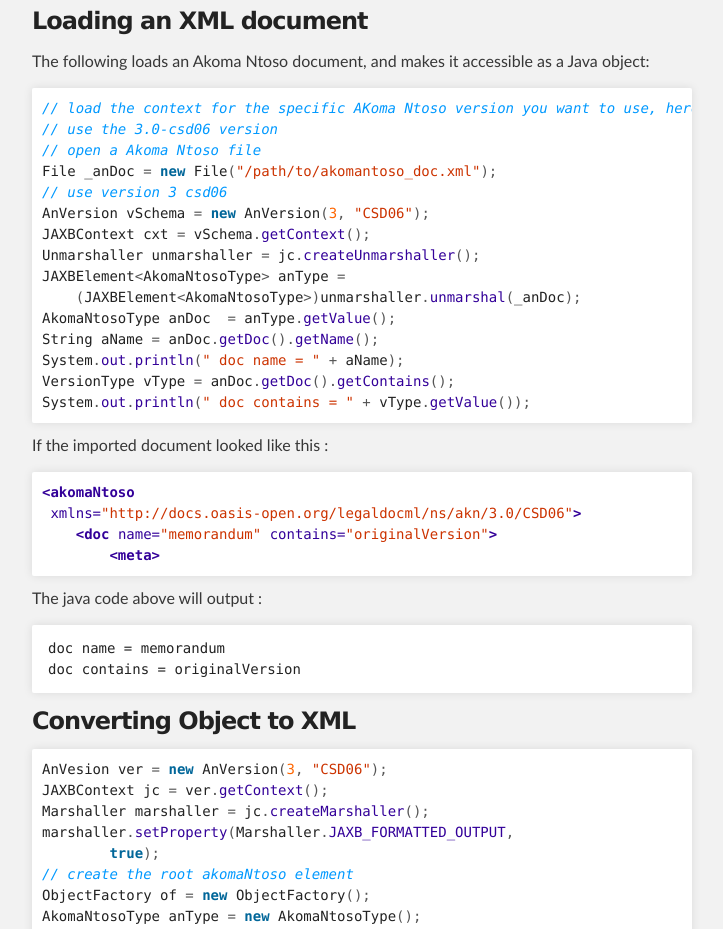
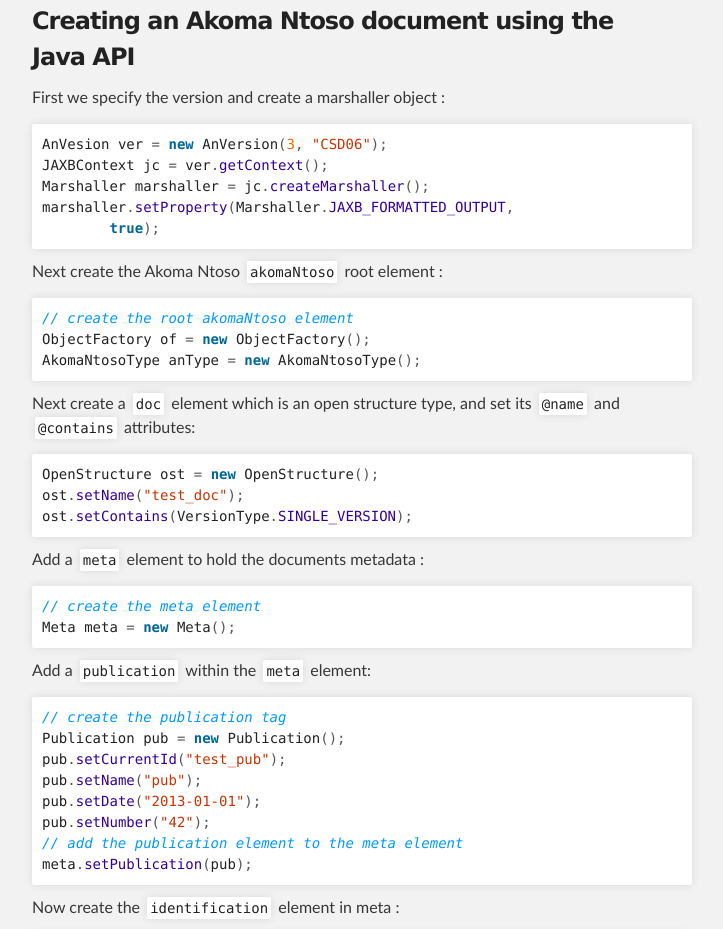
Before and after one commit to bungenix/akomantoso-lib, a plain HTML site: page index.html in a window 1280 px wide. Shown: the part 686-1615 px from the top of the page, without its empty margins (288-1011 px from the left). Drawn offline with Linux system fonts and the light colour scheme.

```diff
--- a/index.html
+++ b/index.html
@@ -47,58 +47,40 @@
 <a name="usage" class="anchor" href="#usage"><span class="octicon octicon-link"></span></a>Usage</h2>
 
 <h3>
-<a name="loading-an-xml-document" class="anchor" href="#loading-an-xml-document"><span class="octicon octicon-link"></span></a>Loading an XML document</h3>
+<a name="creating-an-akoma-ntoso-document-using-the-java-api" class="anchor" href="#creating-an-akoma-ntoso-document-using-the-java-api"><span class="octicon octicon-link"></span></a>Creating an Akoma Ntoso document using the Java API</h3>
 
-<p>The following loads an Akoma Ntoso document, and makes it accessible as a Java object: </p>
-
-<div class="highlight highlight-java"><pre><span class="c1">// load the context for the specific AKoma Ntoso version you want to use, here we</span>
-<span class="c1">// use the 3.0-csd06 version</span>
-<span class="c1">// open a Akoma Ntoso file</span>
-<span class="n">File</span> <span class="n">_anDoc</span> <span class="o">=</span> <span class="k">new</span> <span class="n">File</span><span class="o">(</span><span class="s">"/path/to/akomantoso_doc.xml"</span><span class="o">);</span>
-<span class="c1">// use version 3 csd06</span>
-<span class="n">AnVersion</span> <span class="n">vSchema</span> <span class="o">=</span> <span class="k">new</span> <span class="n">AnVersion</span><span class="o">(</span><span class="mi">3</span><span class="o">,</span> <span class="s">"CSD06"</span><span class="o">);</span>
-<span class="n">JAXBContext</span> <span class="n">cxt</span> <span class="o">=</span> <span class="n">vSchema</span><span class="o">.</span><span class="na">getContext</span><span class="o">();</span>
-<span class="n">Unmarshaller</span> <span class="n">unmarshaller</span> <span class="o">=</span> <span class="n">jc</span><span class="o">.</span><span class="na">createUnmarshaller</span><span class="o">();</span>
-<span class="n">JAXBElement</span><span class="o">&lt;</span><span class="n">AkomaNtosoType</span><span class="o">&gt;</span> <span class="n">anType</span> <span class="o">=</span>
-    <span class="o">(</span><span class="n">JAXBElement</span><span class="o">&lt;</span><span class="n">AkomaNtosoType</span><span class="o">&gt;)</span><span class="n">unmarshaller</span><span class="o">.</span><span class="na">unmarshal</span><span class="o">(</span><span class="n">_anDoc</span><span class="o">);</span>
-<span class="n">AkomaNtosoType</span> <span class="n">anDoc</span>  <span class="o">=</span> <span class="n">anType</span><span class="o">.</span><span class="na">getValue</span><span class="o">();</span>
-<span class="n">String</span> <span class="n">aName</span> <span class="o">=</span> <span class="n">anDoc</span><span class="o">.</span><span class="na">getDoc</span><span class="o">().</span><span class="na">getName</span><span class="o">();</span>
-<span class="n">System</span><span class="o">.</span><span class="na">out</span><span class="o">.</span><span class="na">println</span><span class="o">(</span><span class="s">" doc name = "</span> <span class="o">+</span> <span class="n">aName</span><span class="o">);</span>
-<span class="n">VersionType</span> <span class="n">vType</span> <span class="o">=</span> <span class="n">anDoc</span><span class="o">.</span><span class="na">getDoc</span><span class="o">().</span><span class="na">getContains</span><span class="o">();</span>
-<span class="n">System</span><span class="o">.</span><span class="na">out</span><span class="o">.</span><span class="na">println</span><span class="o">(</span><span class="s">" doc contains = "</span> <span class="o">+</span> <span class="n">vType</span><span class="o">.</span><span class="na">getValue</span><span class="o">());</span>
-</pre></div>
-
-<p>If the imported document looked like this :</p>
-
-<div class="highlight highlight-xml"><pre><span class="nt">&lt;akomaNtoso</span>
- <span class="na">xmlns=</span><span class="s">"http://docs.oasis-open.org/legaldocml/ns/akn/3.0/CSD06"</span><span class="nt">&gt;</span>
-    <span class="nt">&lt;doc</span> <span class="na">name=</span><span class="s">"memorandum"</span> <span class="na">contains=</span><span class="s">"originalVersion"</span><span class="nt">&gt;</span>
-        <span class="nt">&lt;meta&gt;</span>
-</pre></div>
-
-<p>The java code above will output :</p>
-
-<pre><code>doc name = memorandum
-doc contains = originalVersion
-</code></pre>
-
-<h3>
-<a name="converting-object-to-xml" class="anchor" href="#converting-object-to-xml"><span class="octicon octicon-link"></span></a>Converting Object to XML</h3>
+<p>First we specify the version and create a marshaller object :</p>
 
 <div class="highlight highlight-java"><pre><span class="n">AnVesion</span> <span class="n">ver</span> <span class="o">=</span> <span class="k">new</span> <span class="n">AnVersion</span><span class="o">(</span><span class="mi">3</span><span class="o">,</span> <span class="s">"CSD06"</span><span class="o">);</span>
 <span class="n">JAXBContext</span> <span class="n">jc</span> <span class="o">=</span> <span class="n">ver</span><span class="o">.</span><span class="na">getContext</span><span class="o">();</span>
 <span class="n">Marshaller</span> <span class="n">marshaller</span> <span class="o">=</span> <span class="n">jc</span><span class="o">.</span><span class="na">createMarshaller</span><span class="o">();</span>
 <span class="n">marshaller</span><span class="o">.</span><span class="na">setProperty</span><span class="o">(</span><span class="n">Marshaller</span><span class="o">.</span><span class="na">JAXB_FORMATTED_OUTPUT</span><span class="o">,</span>
         <span class="kc">true</span><span class="o">);</span>
-<span class="c1">// create the root akomaNtoso element</span>
+</pre></div>
+
+<p>Next create the Akoma Ntoso <code>akomaNtoso</code> root element :</p>
+
+<div class="highlight highlight-java"><pre><span class="c1">// create the root akomaNtoso element</span>
 <span class="n">ObjectFactory</span> <span class="n">of</span> <span class="o">=</span> <span class="k">new</span> <span class="n">ObjectFactory</span><span class="o">();</span>
 <span class="n">AkomaNtosoType</span> <span class="n">anType</span> <span class="o">=</span> <span class="k">new</span> <span class="n">AkomaNtosoType</span><span class="o">();</span>
-<span class="n">OpenStructure</span> <span class="n">ost</span> <span class="o">=</span> <span class="k">new</span> <span class="n">OpenStructure</span><span class="o">();</span>
+</pre></div>
+
+<p>Next create a <code>doc</code> element which is an open structure type, and set its <code>@name</code> and <code>@contains</code> attributes: </p>
+
+<div class="highlight highlight-java"><pre><span class="n">OpenStructure</span> <span class="n">ost</span> <span class="o">=</span> <span class="k">new</span> <span class="n">OpenStructure</span><span class="o">();</span>
 <span class="n">ost</span><span class="o">.</span><span class="na">setName</span><span class="o">(</span><span class="s">"test_doc"</span><span class="o">);</span>
 <span class="n">ost</span><span class="o">.</span><span class="na">setContains</span><span class="o">(</span><span class="n">VersionType</span><span class="o">.</span><span class="na">SINGLE_VERSION</span><span class="o">);</span>
-<span class="c1">// create the meta element</span>
+</pre></div>
+
+<p>Add a <code>meta</code> element to hold the documents metadata :</p>
+
+<div class="highlight highlight-java"><pre><span class="c1">// create the meta element</span>
 <span class="n">Meta</span> <span class="n">meta</span> <span class="o">=</span> <span class="k">new</span> <span class="n">Meta</span><span class="o">();</span>
-<span class="c1">// create the publication tag</span>
+</pre></div>
+
+<p>Add a <code>publication</code> within the <code>meta</code> element:</p>
+
+<div class="highlight highlight-java"><pre><span class="c1">// create the publication tag</span>
 <span class="n">Publication</span> <span class="n">pub</span> <span class="o">=</span> <span class="k">new</span> <span class="n">Publication</span><span class="o">();</span>
 <span class="n">pub</span><span class="o">.</span><span class="na">setCurrentId</span><span class="o">(</span><span class="s">"test_pub"</span><span class="o">);</span>
 <span class="n">pub</span><span class="o">.</span><span class="na">setName</span><span class="o">(</span><span class="s">"pub"</span><span class="o">);</span>
@@ -106,7 +88,11 @@
 <span class="n">pub</span><span class="o">.</span><span class="na">setNumber</span><span class="o">(</span><span class="s">"42"</span><span class="o">);</span>
 <span class="c1">// add the publication element to the meta element</span>
 <span class="n">meta</span><span class="o">.</span><span class="na">setPublication</span><span class="o">(</span><span class="n">pub</span><span class="o">);</span>
-<span class="c1">//create the identification element</span>
+</pre></div>
+
+<p>Now create the <code>identification</code> element in meta :</p>
+
+<div class="highlight highlight-java"><pre><span class="c1">//create the identification element</span>
 <span class="n">Identification</span> <span class="n">idf</span> <span class="o">=</span> <span class="k">new</span> <span class="n">Identification</span><span class="o">();</span>
 <span class="n">idf</span><span class="o">.</span><span class="na">setSource</span><span class="o">(</span><span class="s">"#a_source"</span><span class="o">);</span>
 <span class="c1">//create a work element</span>
@@ -151,6 +137,42 @@
   <span class="nt">&lt;/doc&gt;</span>
 <span class="nt">&lt;/akomaNtoso&gt;</span>
 </pre></div>
+
+<h3>
+<a name="loading-an-xml-document" class="anchor" href="#loading-an-xml-document"><span class="octicon octicon-link"></span></a>Loading an XML document</h3>
+
+<p>The following loads an Akoma Ntoso document, and makes it accessible as a Java object: </p>
+
+<div class="highlight highlight-java"><pre><span class="c1">// load the context for the specific AKoma Ntoso version you want to use, here we</span>
+<span class="c1">// use the 3.0-csd06 version</span>
+<span class="c1">// open a Akoma Ntoso file</span>
+<span class="n">File</span> <span class="n">_anDoc</span> <span class="o">=</span> <span class="k">new</span> <span class="n">File</span><span class="o">(</span><span class="s">"/path/to/akomantoso_doc.xml"</span><span class="o">);</span>
+<span class="c1">// use version 3 csd06</span>
+<span class="n">AnVersion</span> <span class="n">vSchema</span> <span class="o">=</span> <span class="k">new</span> <span class="n">AnVersion</span><span class="o">(</span><span class="mi">3</span><span class="o">,</span> <span class="s">"CSD06"</span><span class="o">);</span>
+<span class="n">JAXBContext</span> <span class="n">cxt</span> <span class="o">=</span> <span class="n">vSchema</span><span class="o">.</span><span class="na">getContext</span><span class="o">();</span>
+<span class="n">Unmarshaller</span> <span class="n">unmarshaller</span> <span class="o">=</span> <span class="n">jc</span><span class="o">.</span><span class="na">createUnmarshaller</span><span class="o">();</span>
+<span class="n">JAXBElement</span><span class="o">&lt;</span><span class="n">AkomaNtosoType</span><span class="o">&gt;</span> <span class="n">anType</span> <span class="o">=</span>
+    <span class="o">(</span><span class="n">JAXBElement</span><span class="o">&lt;</span><span class="n">AkomaNtosoType</span><span class="o">&gt;)</span><span class="n">unmarshaller</span><span class="o">.</span><span class="na">unmarshal</span><span class="o">(</span><span class="n">_anDoc</span><span class="o">);</span>
+<span class="n">AkomaNtosoType</span> <span class="n">anDoc</span>  <span class="o">=</span> <span class="n">anType</span><span class="o">.</span><span class="na">getValue</span><span class="o">();</span>
+<span class="n">String</span> <span class="n">aName</span> <span class="o">=</span> <span class="n">anDoc</span><span class="o">.</span><span class="na">getDoc</span><span class="o">().</span><span class="na">getName</span><span class="o">();</span>
+<span class="n">System</span><span class="o">.</span><span class="na">out</span><span class="o">.</span><span class="na">println</span><span class="o">(</span><span class="s">" doc name = "</span> <span class="o">+</span> <span class="n">aName</span><span class="o">);</span>
+<span class="n">VersionType</span> <span class="n">vType</span> <span class="o">=</span> <span class="n">anDoc</span><span class="o">.</span><span class="na">getDoc</span><span class="o">().</span><span class="na">getContains</span><span class="o">();</span>
+<span class="n">System</span><span class="o">.</span><span class="na">out</span><span class="o">.</span><span class="na">println</span><span class="o">(</span><span class="s">" doc contains = "</span> <span class="o">+</span> <span class="n">vType</span><span class="o">.</span><span class="na">getValue</span><span class="o">());</span>
+</pre></div>
+
+<p>If the imported document looked like this :</p>
+
+<div class="highlight highlight-xml"><pre><span class="nt">&lt;akomaNtoso</span>
+ <span class="na">xmlns=</span><span class="s">"http://docs.oasis-open.org/legaldocml/ns/akn/3.0/CSD06"</span><span class="nt">&gt;</span>
+    <span class="nt">&lt;doc</span> <span class="na">name=</span><span class="s">"memorandum"</span> <span class="na">contains=</span><span class="s">"originalVersion"</span><span class="nt">&gt;</span>
+        <span class="nt">&lt;meta&gt;</span>
+</pre></div>
+
+<p>The java code above will output :</p>
+
+<pre><code>doc name = memorandum
+doc contains = originalVersion
+</code></pre>
       </section>
     </div>
 
```
Also changed, not shown: params.json (+1 -1 lines).
